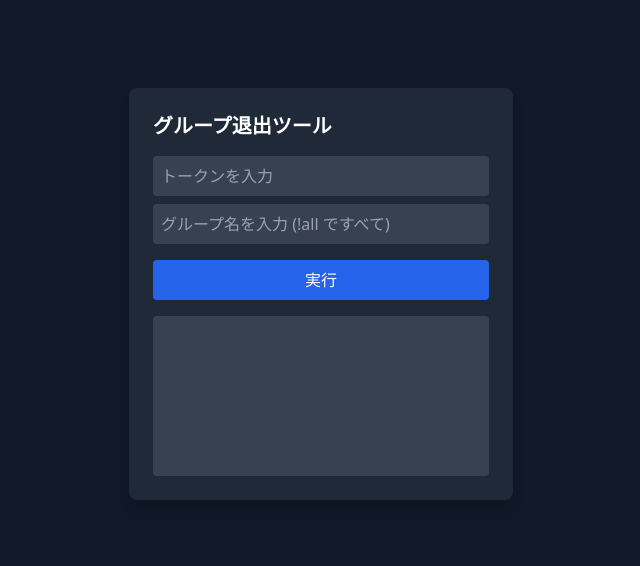
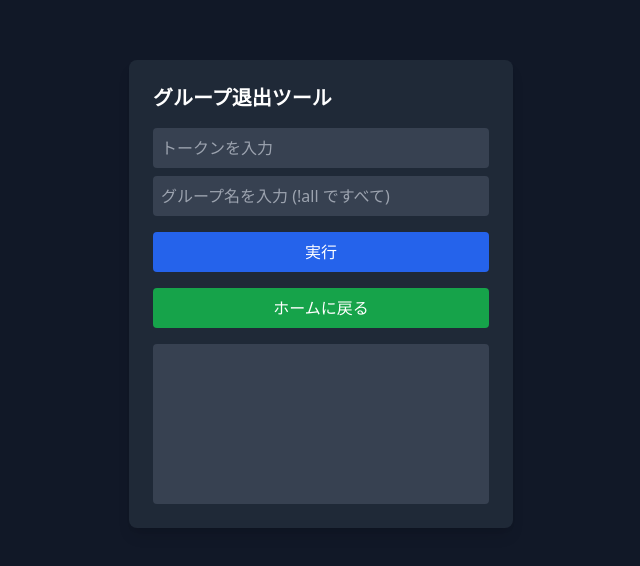
Before and after one commit to SmokeyCode000/leaveGroups, a plain HTML site: page index.html in a window 1280 px wide. Shown: the part 106-672 px from the top of the page, without its empty margins (319-959 px from the left). Drawn offline with nearby package versions, Linux system fonts and the light colour scheme.

Commit message:
Update index.html

```diff
--- a/index.html
+++ b/index.html
@@ -12,6 +12,7 @@
         <input id="token" type="password" placeholder="トークンを入力" class="w-full p-2 mb-2 rounded bg-gray-700 text-white">
         <input id="groupName" type="text" placeholder="グループ名を入力 (!all ですべて)" class="w-full p-2 mb-4 rounded bg-gray-700 text-white">
         <button onclick="startLeaving()" class="w-full bg-blue-600 hover:bg-blue-500 p-2 rounded">実行</button>
+        <button onclick="goHome()" class="w-full bg-green-600 hover:bg-green-500 p-2 rounded mt-4">ホームに戻る</button>
         <div id="log" class="mt-4 p-2 bg-gray-700 rounded h-40 overflow-auto text-sm"></div>
     </div>
     <script>
@@ -53,6 +54,11 @@
             logDiv.innerHTML += `<div>${message}</div>`;
             logDiv.scrollTop = logDiv.scrollHeight;
         }
+
+        // ホームに戻るボタンの動作
+        function goHome() {
+            window.location.href = "https://smokeycode000.github.io/home/";
+        }
     </script>
 </body>
 </html>
```
